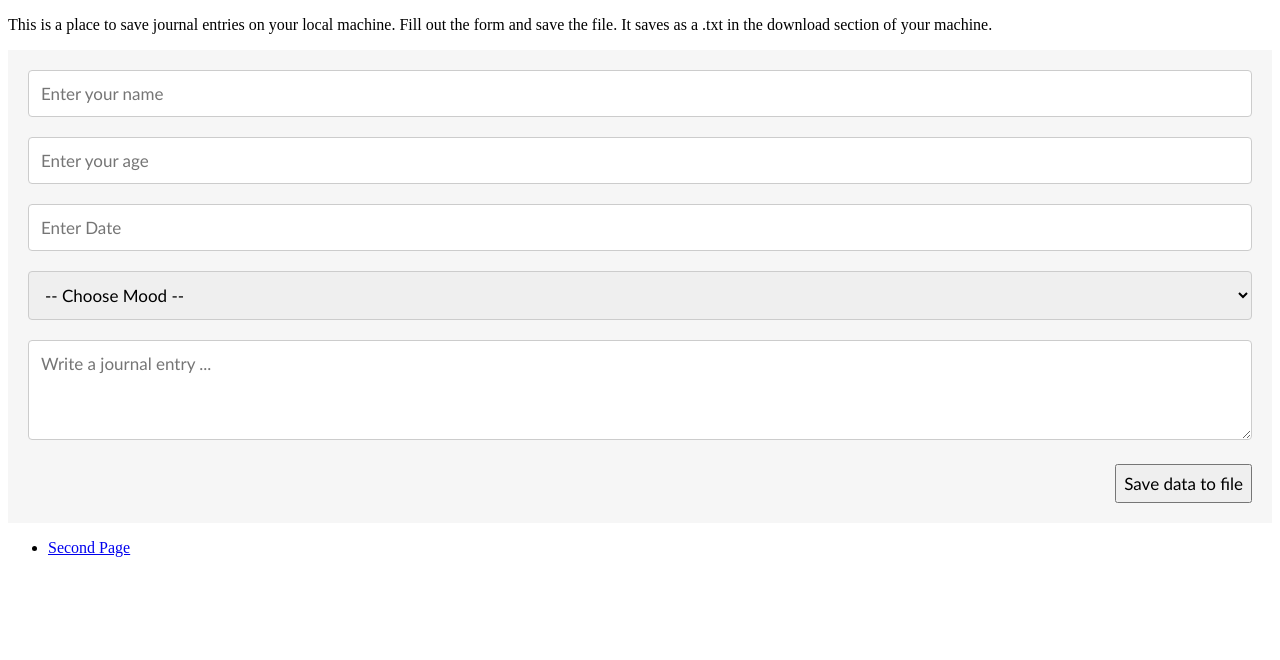
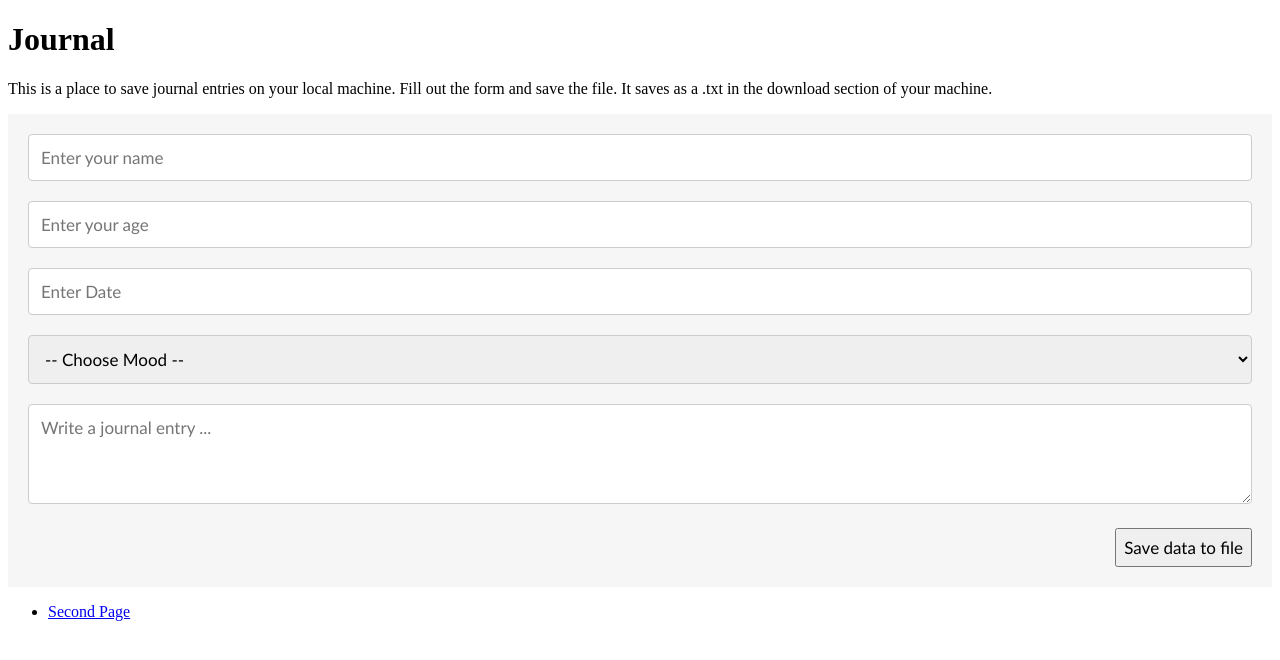
Before and after one commit to Billeneube/CSWebsite, a plain HTML site: page index.html in a window 1280 px wide. Drawn offline with Linux system fonts and the light colour scheme.

Commit message:
Update index.html

```diff
--- a/index.html
+++ b/index.html
@@ -58,6 +58,7 @@
     </style>
 </head>
 <body>
+	<h1>Journal</h1>
 <p> This is a place to save journal entries on your local machine. Fill out the form and save the file. It saves as a .txt in the download section of your machine.
     <div>
 
```
